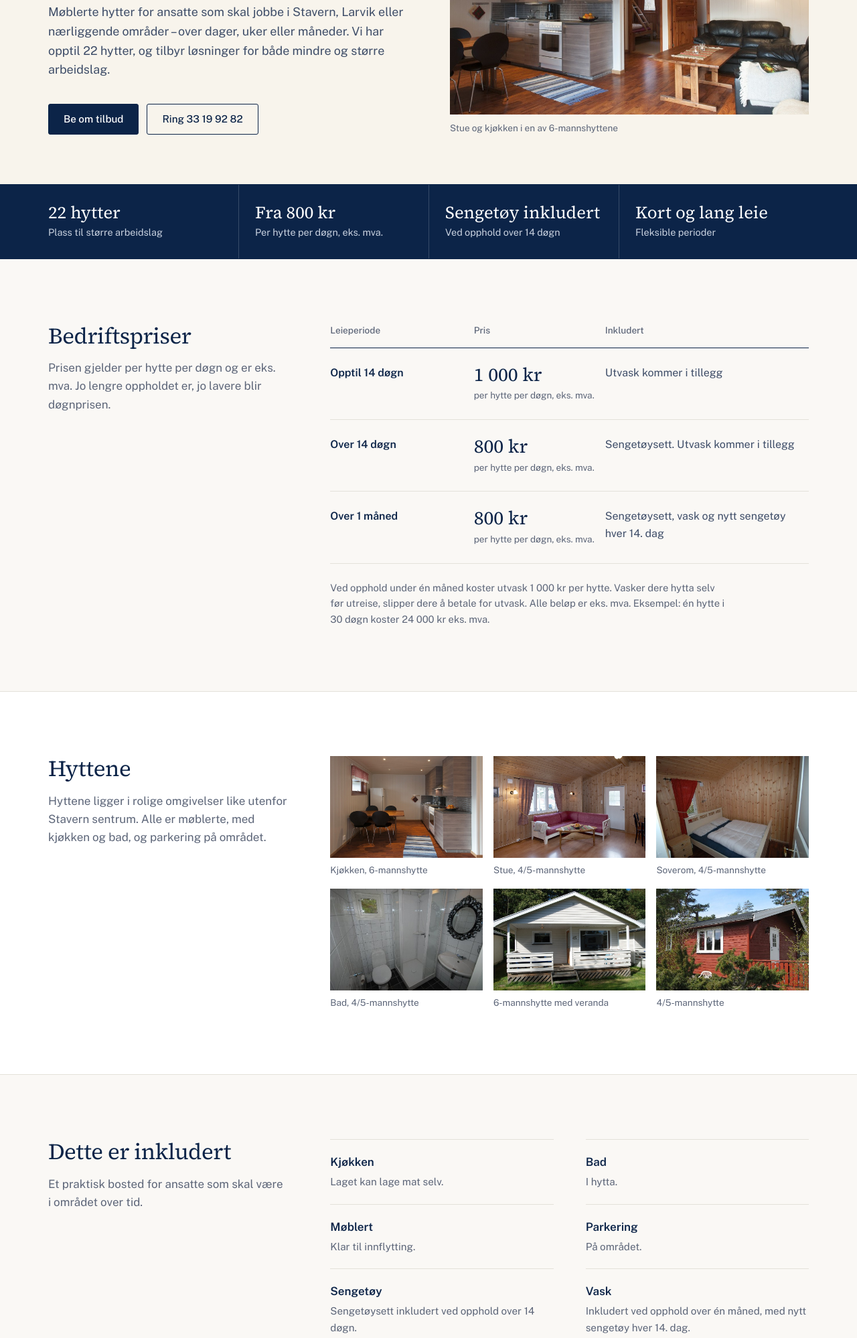
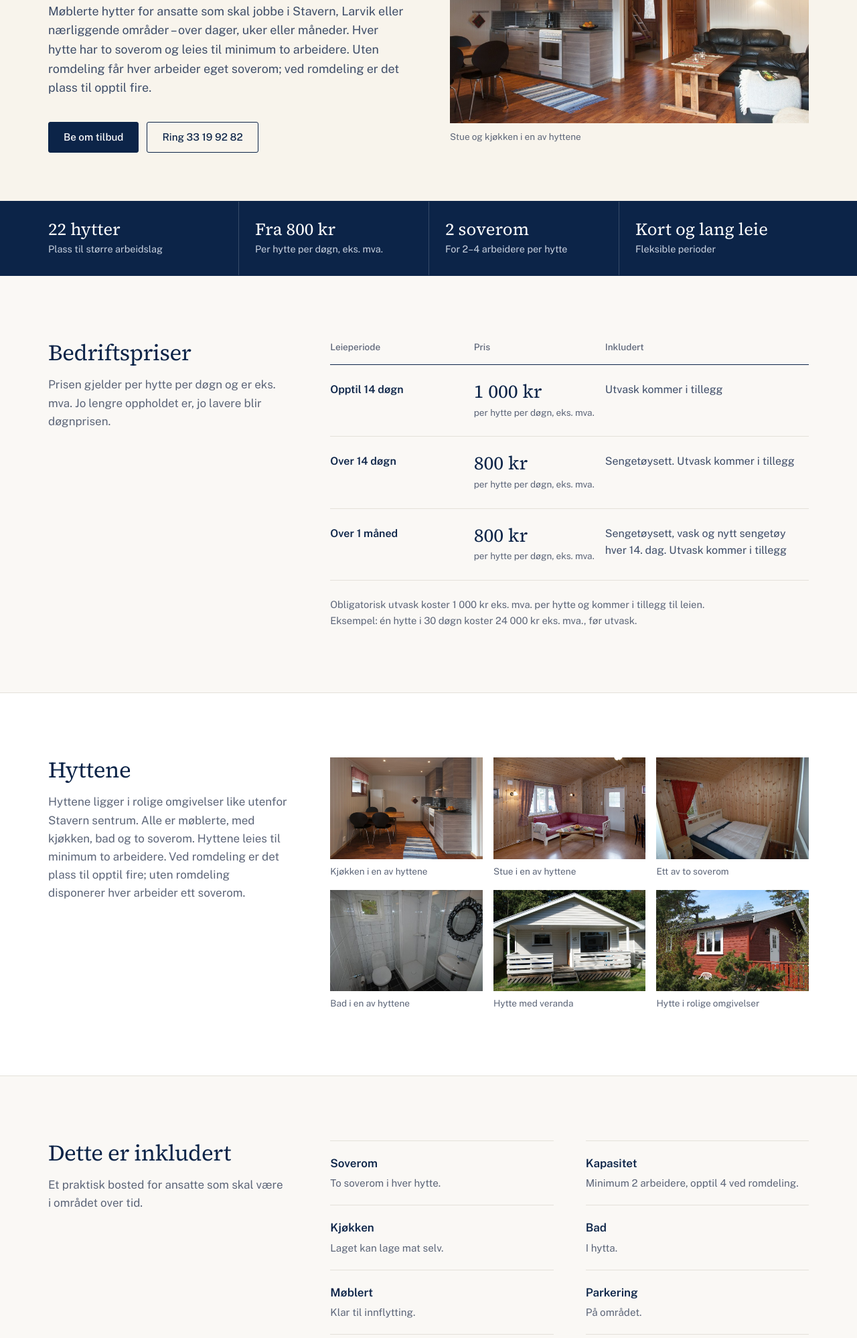
Before and after one commit to andikry/solplassen-firmabolig, a plain HTML site: page index.html in a window 1280 px wide. Shown: the part 339-2337 px from the top of the page at 67% size. Drawn offline with nearby package versions, Linux system fonts and the light colour scheme.

Commit message:
Refine descriptions in index.html for clarity and accuracy regarding accommodation details; emphasize the capacity of the cabins and update related content for better user understanding.

```diff
--- a/index.html
+++ b/index.html
@@ -4,13 +4,13 @@
 <meta charset="utf-8">
 <meta name="viewport" content="width=device-width, initial-scale=1">
 <title>Firmabolig i Stavern – hytter for bedrifter og arbeidslag | Solplassen Camping</title>
-<meta name="description" content="Møblerte hytter for bedrifter og arbeidslag i Stavern. Opptil 22 hytter med kjøkken og bad. Fra 800 kr eks. mva. per hytte per døgn ved opphold over 14 døgn. Sengetøy inkludert.">
+<meta name="description" content="Møblerte hytter med to soverom for bedrifter og arbeidslag i Stavern. Minimum 2 og opptil 4 arbeidere per hytte. Fra 800 kr eks. mva. per døgn.">
 <link rel="canonical" href="https://bedrift.solplassen.no/">
 <meta property="og:type" content="website">
 <meta property="og:locale" content="nb_NO">
 <meta property="og:site_name" content="Solplassen Camping">
 <meta property="og:title" content="Firmabolig for bedrifter i Stavern">
-<meta property="og:description" content="Møblerte hytter for arbeidslag – fleksibel kort- og langtidsleie hos Solplassen Camping.">
+<meta property="og:description" content="Møblerte hytter med to soverom for 2–4 arbeidere – fleksibel kort- og langtidsleie.">
 <meta property="og:url" content="https://bedrift.solplassen.no/">
 <meta property="og:image" content="https://bedrift.solplassen.no/img/solplassen-delingsbilde-v2.png">
 <meta property="og:image:secure_url" content="https://bedrift.solplassen.no/img/solplassen-delingsbilde-v2.png">
@@ -20,7 +20,7 @@
 <meta property="og:image:alt" content="Solplassen Camping – firmabolig for bedrifter i Stavern">
 <meta name="twitter:card" content="summary_large_image">
 <meta name="twitter:title" content="Firmabolig for bedrifter i Stavern">
-<meta name="twitter:description" content="Møblerte hytter for arbeidslag – fleksibel kort- og langtidsleie hos Solplassen Camping.">
+<meta name="twitter:description" content="Møblerte hytter med to soverom for 2–4 arbeidere – fleksibel kort- og langtidsleie.">
 <meta name="twitter:image" content="https://bedrift.solplassen.no/img/solplassen-delingsbilde-v2.png">
 <meta name="theme-color" content="#0c2448">
 <link rel="icon" href="img/favicon-32.png" type="image/png" sizes="64x64">
@@ -285,8 +285,8 @@
         <h1>Hytter for bedrifter og arbeidslag</h1>
         <p class="hero-lead">
           Møblerte hytter for ansatte som skal jobbe i Stavern, Larvik eller nærliggende områder –
-          over dager, uker eller måneder. Vi har opptil 22 hytter, og tilbyr løsninger for både
-          mindre og større arbeidslag.
+          over dager, uker eller måneder. Hver hytte har to soverom og leies til minimum to arbeidere.
+          Uten romdeling får hver arbeider eget soverom; ved romdeling er det plass til opptil fire.
         </p>
         <div class="hero-actions">
           <a class="button" href="#forespørsel">Be om tilbud</a>
@@ -294,8 +294,8 @@
         </div>
       </div>
       <figure class="hero-photo">
-        <img src="img/bungalow-stue-kjokken.jpg" alt="Stue og kjøkken i 6-mannshytte på Solplassen Camping">
-        <figcaption>Stue og kjøkken i en av 6-mannshyttene</figcaption>
+        <img src="img/bungalow-stue-kjokken.jpg" alt="Stue og kjøkken i en hytte på Solplassen Camping">
+        <figcaption>Stue og kjøkken i en av hyttene</figcaption>
       </figure>
     </div>
   </section>
@@ -304,7 +304,7 @@
     <div class="wrap">
       <div class="fact"><strong>22 hytter</strong><span>Plass til større arbeidslag</span></div>
       <div class="fact"><strong>Fra 800 kr</strong><span>Per hytte per døgn, eks. mva.</span></div>
-      <div class="fact"><strong>Sengetøy inkludert</strong><span>Ved opphold over 14 døgn</span></div>
+      <div class="fact"><strong>2 soverom</strong><span>For 2–4 arbeidere per hytte</span></div>
       <div class="fact"><strong>Kort og lang leie</strong><span>Fleksible perioder</span></div>
     </div>
   </div>
@@ -334,14 +334,13 @@
             <tr>
               <td>Over 1 måned</td>
               <td><span class="amount">800 kr</span><span class="unit">per hytte per døgn, eks. mva.</span></td>
-              <td>Sengetøysett, vask og nytt sengetøy hver 14. dag</td>
+              <td>Sengetøysett, vask og nytt sengetøy hver 14. dag. Utvask kommer i tillegg</td>
             </tr>
           </tbody>
         </table>
         <p class="price-note">
-          Ved opphold under én måned koster utvask 1&nbsp;000&nbsp;kr per hytte. Vasker dere hytta selv før
-          utreise, slipper dere å betale for utvask. Alle beløp er eks. mva. Eksempel: én hytte i 30 døgn
-          koster 24&nbsp;000&nbsp;kr eks. mva.
+          Obligatorisk utvask koster 1&nbsp;000&nbsp;kr eks. mva. per hytte og kommer i tillegg til leien.
+          Eksempel: én hytte i 30 døgn koster 24&nbsp;000&nbsp;kr eks. mva., før utvask.
         </p>
       </div>
     </div>
@@ -353,33 +352,34 @@
         <h2>Hyttene</h2>
         <p>
           Hyttene ligger i rolige omgivelser like utenfor Stavern sentrum. Alle er møblerte, med
-          kjøkken og bad, og parkering på området.
+          kjøkken, bad og to soverom. Hyttene leies til minimum to arbeidere. Ved romdeling er det
+          plass til opptil fire; uten romdeling disponerer hver arbeider ett soverom.
         </p>
       </div>
       <div class="photo-grid photo-grid-3">
         <figure>
-          <img src="img/bungalow-kjokken.jpg" alt="Kjøkken og spisebord i 6-mannshytte">
-          <figcaption>Kjøkken, 6-mannshytte</figcaption>
+          <img src="img/bungalow-kjokken.jpg" alt="Kjøkken og spisebord i en hytte">
+          <figcaption>Kjøkken i en av hyttene</figcaption>
         </figure>
         <figure>
-          <img src="img/hytte-c-stue.jpg" alt="Stue med sofa i 4/5-mannshytte">
-          <figcaption>Stue, 4/5-mannshytte</figcaption>
+          <img src="img/hytte-c-stue.jpg" alt="Stue med sofa i en hytte">
+          <figcaption>Stue i en av hyttene</figcaption>
         </figure>
         <figure>
           <img src="img/hytte-c-soverom.jpg" alt="Soverom med dobbeltseng">
-          <figcaption>Soverom, 4/5-mannshytte</figcaption>
+          <figcaption>Ett av to soverom</figcaption>
         </figure>
         <figure>
           <img src="img/hytte-c-bad.jpg" alt="Bad med dusj og toalett">
-          <figcaption>Bad, 4/5-mannshytte</figcaption>
+          <figcaption>Bad i en av hyttene</figcaption>
         </figure>
         <figure>
-          <img src="img/bungalow-ute.jpg" alt="Hvit 6-mannshytte med overbygd veranda">
-          <figcaption>6-mannshytte med veranda</figcaption>
+          <img src="img/bungalow-ute.jpg" alt="Hvit hytte med overbygd veranda">
+          <figcaption>Hytte med veranda</figcaption>
         </figure>
         <figure>
-          <img src="img/hytte-c-ute.jpg" alt="Rød 4/5-mannshytte omgitt av furutrær">
-          <figcaption>4/5-mannshytte</figcaption>
+          <img src="img/hytte-c-ute.jpg" alt="Rød hytte omgitt av furutrær">
+          <figcaption>Hytte i rolige omgivelser</figcaption>
         </figure>
       </div>
     </div>
@@ -392,12 +392,15 @@
         <p>Et praktisk bosted for ansatte som skal være i området over tid.</p>
       </div>
       <dl class="spec-list">
+        <div><dt>Soverom</dt><dd>To soverom i hver hytte.</dd></div>
+        <div><dt>Kapasitet</dt><dd>Minimum 2 arbeidere, opptil 4 ved romdeling.</dd></div>
         <div><dt>Kjøkken</dt><dd>Laget kan lage mat selv.</dd></div>
         <div><dt>Bad</dt><dd>I hytta.</dd></div>
         <div><dt>Møblert</dt><dd>Klar til innflytting.</dd></div>
         <div><dt>Parkering</dt><dd>På området.</dd></div>
         <div><dt>Sengetøy</dt><dd>Sengetøysett inkludert ved opphold over 14 døgn.</dd></div>
-        <div><dt>Vask</dt><dd>Inkludert ved opphold over én måned, med nytt sengetøy hver 14. dag.</dd></div>
+        <div><dt>Vask under oppholdet</dt><dd>Inkludert ved opphold over én måned, med nytt sengetøy hver 14. dag.</dd></div>
+        <div><dt>Utvask</dt><dd>Obligatorisk. 1 000 kr eks. mva. per hytte kommer i tillegg.</dd></div>
         <div><dt>Fleksibel leieperiode</dt><dd>Kort- og langtidsleie.</dd></div>
         <div><dt>Flere hytter samtidig</dt><dd>Opptil 22 hytter til samme prosjekt.</dd></div>
       </dl>
@@ -486,11 +489,15 @@
         </details>
         <details>
           <summary>Hva koster utvask?</summary>
-          <p>Ved opphold under én måned koster utvask 1 000 kr eks. mva. per hytte. Vasker dere hytta selv før utreise, betaler dere ikke for utvask. Ved opphold over én måned er vask inkludert.</p>
+          <p>Utvask er obligatorisk og koster 1 000 kr eks. mva. per hytte. Den kommer i tillegg til leien uansett lengde på oppholdet.</p>
         </details>
         <details>
           <summary>Hva er inkludert ved opphold over én måned?</summary>
-          <p>Sengetøysett, vask og nytt sengetøy hver 14. dag.</p>
+          <p>Sengetøysett, vask og nytt sengetøy hver 14. dag. Obligatorisk utvask kommer i tillegg.</p>
+        </details>
+        <details>
+          <summary>Hvor mange arbeidere kan bo i hver hytte?</summary>
+          <p>Hver hytte har to soverom og leies til minimum to arbeidere. Uten romdeling får hver arbeider eget soverom. Dersom rommene deles, er det plass til opptil fire arbeidere per hytte.</p>
         </details>
         <details>
           <summary>Kan vi leie flere hytter samtidig?</summary>
```
